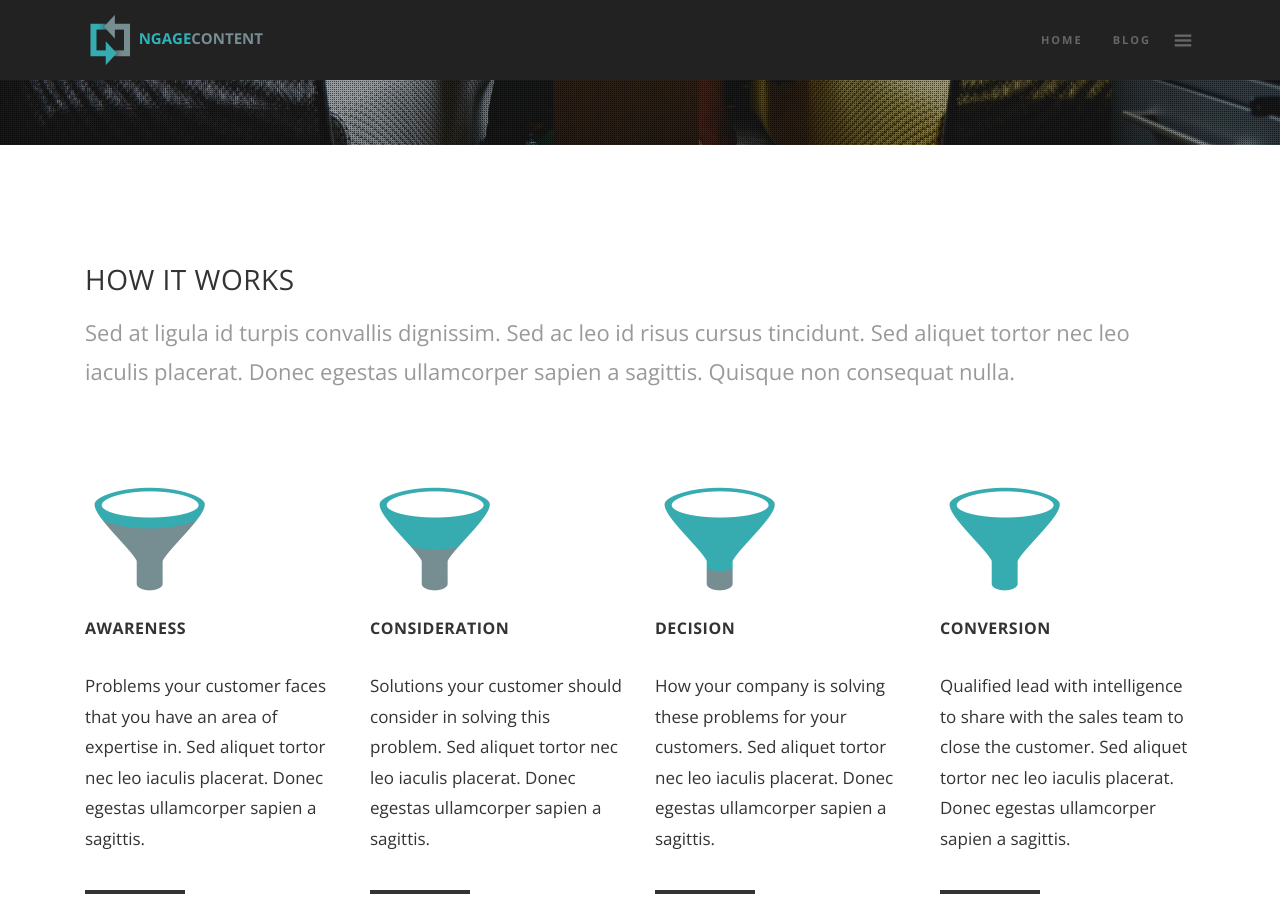
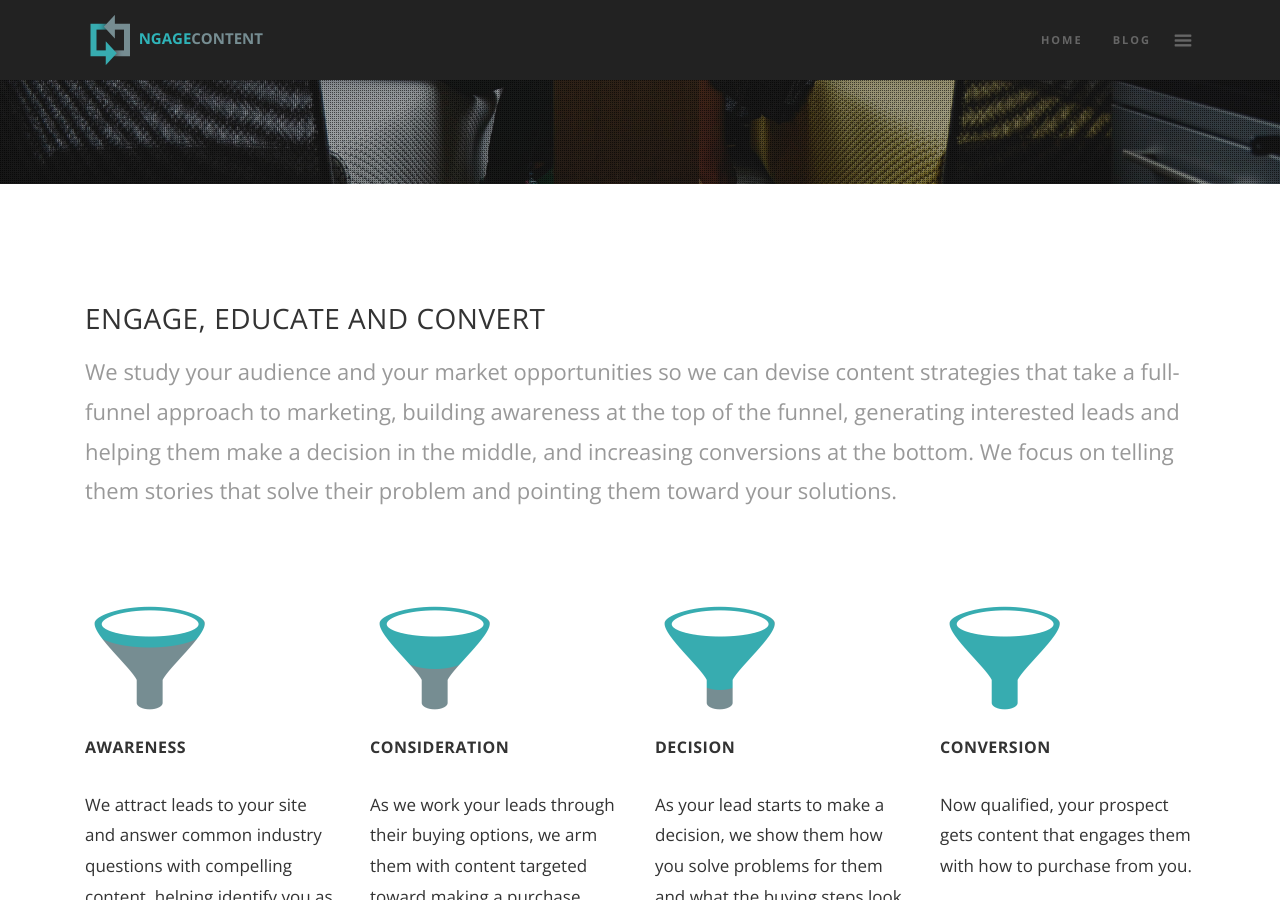
Before and after one commit to ngagecontent/ngagecontent.com, a Jekyll site: the page built from index.html, in a window 1280 px wide and 900 px high, scrolled down 1662 px. Built offline with Jekyll 4.4.1, drawn with Linux system fonts in a browser that asks for light colours; nearby versions of some CDN libraries; some of the changed text lies outside the part shown.

Commit message:
Added in content draft 1

```diff
--- a/_config.yml
+++ b/_config.yml
@@ -13,8 +13,6 @@
 links:
   - title: Home
     url: /
-  - title: About
-    url: /about
   - title: Blog
     url: /blog
   - title: Subscribe
@@ -29,6 +27,6 @@
 social:
   twitter:  https://twitter.com/ngagecontent
   facebook: https://www.facebook.com/ngagecontent
-  linkedin:
-  google_plus:
+  linkedin: https://www.linkedin.com/company/ngagecontent
+  google_plus: https://plus.google.com/u/0/b/109715903752747703433/109715903752747703433/about/p/pub
   instagram:
--- a/_includes/customer-logos.html
+++ b/_includes/customer-logos.html
@@ -4,27 +4,27 @@
       <!-- <h5>Recent Clients</h5> -->
       <div class="row content-grid-5">
         <div class="grid-item">
-          <a href="#">
+          <a href="http://www.petplace.com/" target="_blank">
             <img src="/images/logos/petplace.png" alt=""/>
           </a>
         </div>
         <div class="grid-item">
-          <a href="#">
+          <a href="https://www.expensebot.com/" target="_blank">
             <img src="/images/logos/expensebot.png" alt=""/>
           </a>
         </div>
         <div class="grid-item">
-          <a href="#">
+          <a href="https://www.viperks.net/" target="_blank">
             <img src="/images/logos/viperks.png" alt=""/>
           </a>
         </div>
         <div class="grid-item">
-          <a href="#">
+          <a href="http://www.bradysigns.com/" target="_blank">
             <img src="/images/logos/bradysigns.png" alt=""/>
           </a>
         </div>
         <div class="grid-item">
-          <a href="#">
+          <a href="http://www.performanceadmin.com/" target="_blank">
             <img src="/images/logos/performanceadmincorp.png" alt=""/>
           </a>
         </div>
--- a/_includes/footer.html
+++ b/_includes/footer.html
@@ -9,7 +9,7 @@
       <div class="column width-7">
         <div class="footer-top-inner">
           <h3>NGAGECONTENT</h3>
-          <p>Sed at ligula id turpis convallis dignissim. Sed ac leo id risus cursus tincidunt. Sed aliquet tortor nec leo iaculis placerat. Donec egestas ullamcorper sapien a sagittis. Quisque non consequat nulla. Duis iaculis tellus eu elit placerat, quis tempor nisl fermentum. Integer posuere tortor eget rhoncus commodo. Suspendisse pulvinar.</p>
+          <p>Ngage is an inbound marketing services and technology company that helps connect you to your audience. We focus on learning about your company and your audience so that we can attract, convert and delight more leads to help you grow your bottom line.</p>
         </div>
       </div>
       <div class="column width-2 push-1">
--- a/index.html
+++ b/index.html
@@ -13,12 +13,12 @@
             <div class="column width-12">
               <h1 class="horizon title-medium letter-spaced weight-bold color-white no-margin-bottom inline"
                 data-animate-in="opacity:0;scale:1.5;duration:400ms;easing:swing;">
-                DRIVE MORE QUALIFIED LEADS TO YOUR SALES TEAM
+                Inbound marketing to make your bottom line content
               </h1>
               <div class="clear"></div>
               <span class="horizon text-medium letter-spaced weight-light color-white no-margin-bottom"
-                  data-animate-in="opacity:0;transY:30px;duration:400ms;delay:200ms;easing:swing;">
-                SED AT LIGULA ID TURPIS
+                  data-animate-in="opacity:0;transY:30px;duration:400ms;delay:200ms;easing:swing;" style="text-transform: uppercase;">
+                Engage, qualify and convert more leads with a results-driven approach
               </span>
             </div>
           </div>
@@ -32,10 +32,10 @@
   <div class="section-block bkg-grey-ultralight replicable-content">
     <div class="row medium">
       <div class="column width-10">
-        <h2 class="weight-light">Situation</h2>
+        <h2 class="weight-light">MARKETING DOESN’T HAVE TO BE HARD</h2>
       </div>
       <div class="column width-12">
-        <p class="lead">You know you need to do more to drive qualified leads to your sales team. But marketing seems so convoluted these days, it’s hard to sort out which channels to choose, never mind what messages to put out. So where do you begin?</p>
+        <p class="lead">Marketing seems tough in the digital age. You know you need to put an emphasis on driving qualified leads to your sales team. But how can you be an expert on the channels to use, let alone what messages you create? That’s where Ngage Content comes in. Our performance-driven blueprint gives you the strategies, resources and technology to build and measure marketing efforts customized for you.</p>
       </div>
     </div>
   </div>
@@ -47,8 +47,8 @@
       <div class="column width-12">
         <div class="hero-content split-hero-content">
           <div class="hero-content-inner color-white">
-            <p>We start by developing a deep understanding of who your ideal customers are. Lorem ipsum dolor sit amet, consectetur adipiscing elit. Duis bibendum nisi eget maximus ultricies. Donec justo sapien, egestas ut congue nec, auctor bibendum arcu. Duis porttitor sit amet dui eget rutrum. Donec nec arcu nulla. Mauris nibh dui, laoreet non sodales non, accumsan vel libero.</p>
-            <p>Aenean ut nunc vel diam egestas dictum at ut eros. Vestibulum et posuere elit, ac aliquam felis. Ut placerat sit amet ligula quis lacinia. In congue lacus at est vehicula efficitur. Vestibulum fringilla tristique orci sit amet sagittis. Phasellus commodo diam at leo elementum, nec fringilla mi pellentesque.</p>
+            <h2 class="weight-light">CONNECTING CONTENT TO YOUR SALES FUNNEL</h2>
+            <p>Bottom line results come from an engaged sales funnel. Done correctly, marketing blends into your sales process to help you close more leads faster. At Ngage Content, we do the research work to get a full understanding of your buyer audience and then create content that takes them from their first interaction with you all the way through their buyer journey, enhancing and complementing your existing outbound sales process.</p>
           </div>
           </div>
         </div>
@@ -61,35 +61,35 @@
   <section class="section-block">
     <div class="row medium">
       <div class="column width-10">
-        <h2 class="weight-light">How It Works</h2>
+        <h2 class="weight-light">ENGAGE, EDUCATE AND CONVERT</h2>
       </div>
       <div class="column width-12">
-        <p class="lead">Sed at ligula id turpis convallis dignissim. Sed ac leo id risus cursus tincidunt. Sed aliquet tortor nec leo iaculis placerat. Donec egestas ullamcorper sapien a sagittis. Quisque non consequat nulla.</p>
+        <p class="lead">We study your audience and your market opportunities so we can devise content strategies that take a full-funnel approach to marketing, building awareness at the top of the funnel, generating interested leads and helping them make a decision in the middle, and increasing conversions at the bottom. We focus on telling them stories that solve their problem and pointing them toward your solutions.</p>
       </div>
     </div>
     <div class="row">
       <div class="column width-3">
         <img src="/images/index/funnel-icon-1.png" style="width: 128px; height: 128px; margin-bottom: 20px;">
         <h4>Awareness</h4>
-        <p>Problems your customer faces that you have an area of expertise in. Sed aliquet tortor nec leo iaculis placerat. Donec egestas ullamcorper sapien a sagittis.</p>
+        <p>We attract leads to your site and answer common industry questions with compelling content, helping identify you as an industry expert.</p>
         <div class="separator"></div>
       </div>
       <div class="column width-3">
         <img src="/images/index/funnel-icon-2.png" style="width: 128px; height: 128px; margin-bottom: 20px;">
         <h4>Consideration</h4>
-        <p>Solutions your customer should consider in solving this problem. Sed aliquet tortor nec leo iaculis placerat. Donec egestas ullamcorper sapien a sagittis.</p>
+        <p>As we work your leads through their buying options, we arm them with content targeted toward making a purchase decision.</p>
         <div class="separator"></div>
       </div>
       <div class="column width-3">
         <img src="/images/index/funnel-icon-3.png" style="width: 128px; height: 128px; margin-bottom: 20px;">
         <h4>Decision</h4>
-        <p>How your company is solving these problems for your customers. Sed aliquet tortor nec leo iaculis placerat. Donec egestas ullamcorper sapien a sagittis.</p>
+        <p>As your lead starts to make a decision, we show them how you solve problems for them and what the buying steps look like.  </p>
         <div class="separator"></div>
       </div>
       <div class="column width-3">
         <img src="/images/index/funnel-icon-4.png" style="width: 128px; height: 128px; margin-bottom: 20px;">
         <h4>Conversion</h4>
-        <p>Qualified lead with intelligence to share with the sales team to close the customer. Sed aliquet tortor nec leo iaculis placerat. Donec egestas ullamcorper sapien a sagittis.</p>
+        <p>Now qualified, your prospect gets content that engages them with how to purchase from you. </p>
         <div class="separator"></div>
       </div>
     </div>
@@ -100,10 +100,10 @@
   <div class="section-block bkg-grey-ultralight replicable-content">
     <div class="row medium">
       <div class="column width-10">
-        <h2 class="weight-light">Results</h2>
+        <h2 class="weight-light">BOTTOM LINE RESULTS</h2>
       </div>
       <div class="column width-12">
-        <p class="lead">Duis bibendum nisi eget maximus ultricies. Donec justo sapien, egestas ut congue nec, auctor bibendum arcu. Duis porttitor sit amet dui eget rutrum. Donec nec arcu nulla. Mauris nibh dui, laoreet non sodales non, accumsan vel libero. Aenean ut nunc vel diam egestas dictum at ut eros. Vestibulum et posuere elit, ac aliquam felis. Ut placerat sit amet ligula quis lacinia. In congue lacus at est vehicula efficitur. Vestibulum fringilla tristique orci sit amet sagittis. Phasellus commodo diam at leo elementum, nec fringilla mi pellentesque.</p>
+        <p class="lead">By understanding the behaviors, triggers and pain points of your audience, we drive better leads at a lower cost. Our blueprint helps you see clearly measured analytics tied to the campaigns we create. This is how you make modern marketing easy and have the results to show for it.</p>
       </div>
     </div>
   </div>
```
Also changed, not shown: contact.html (+5 -5 lines).
